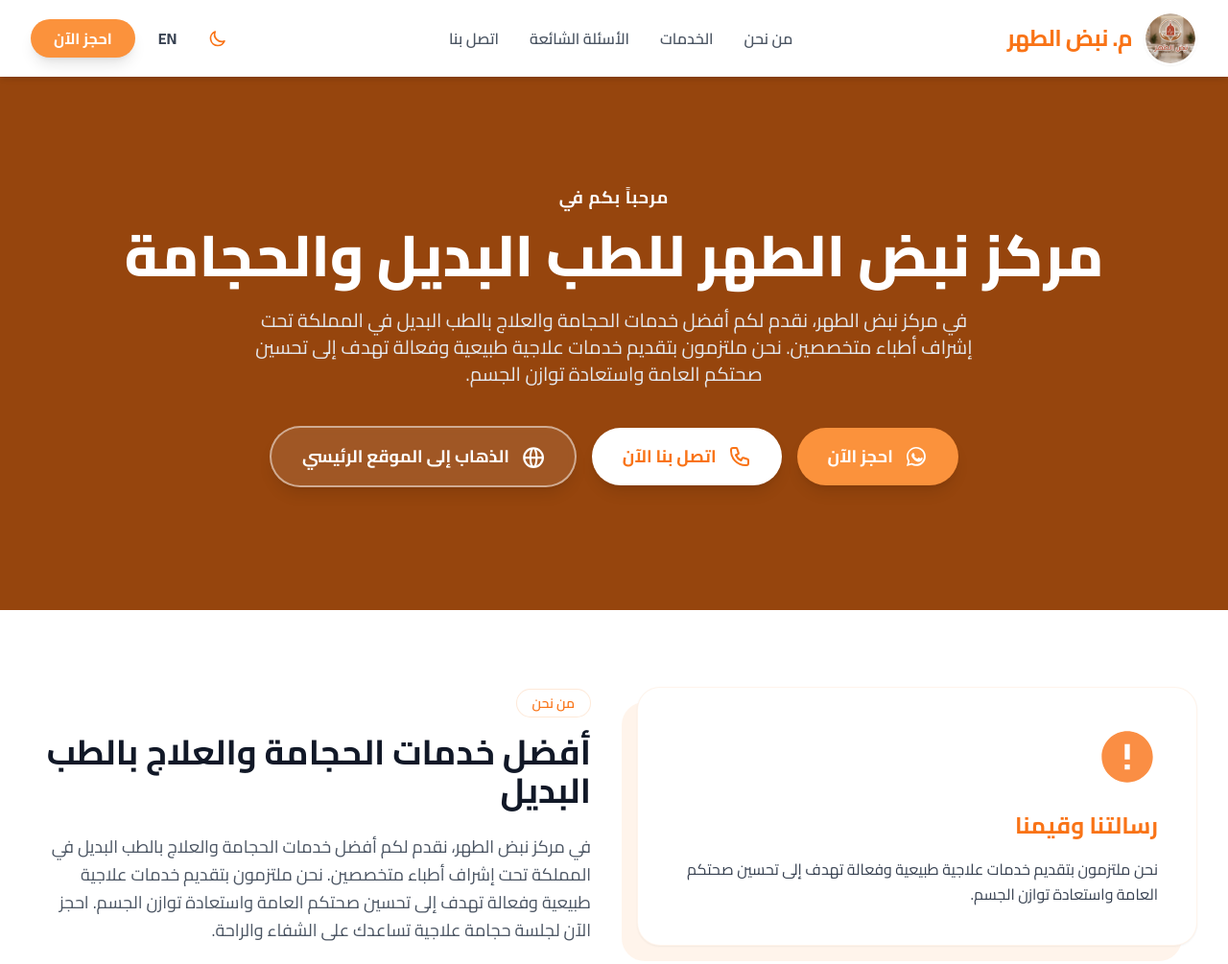
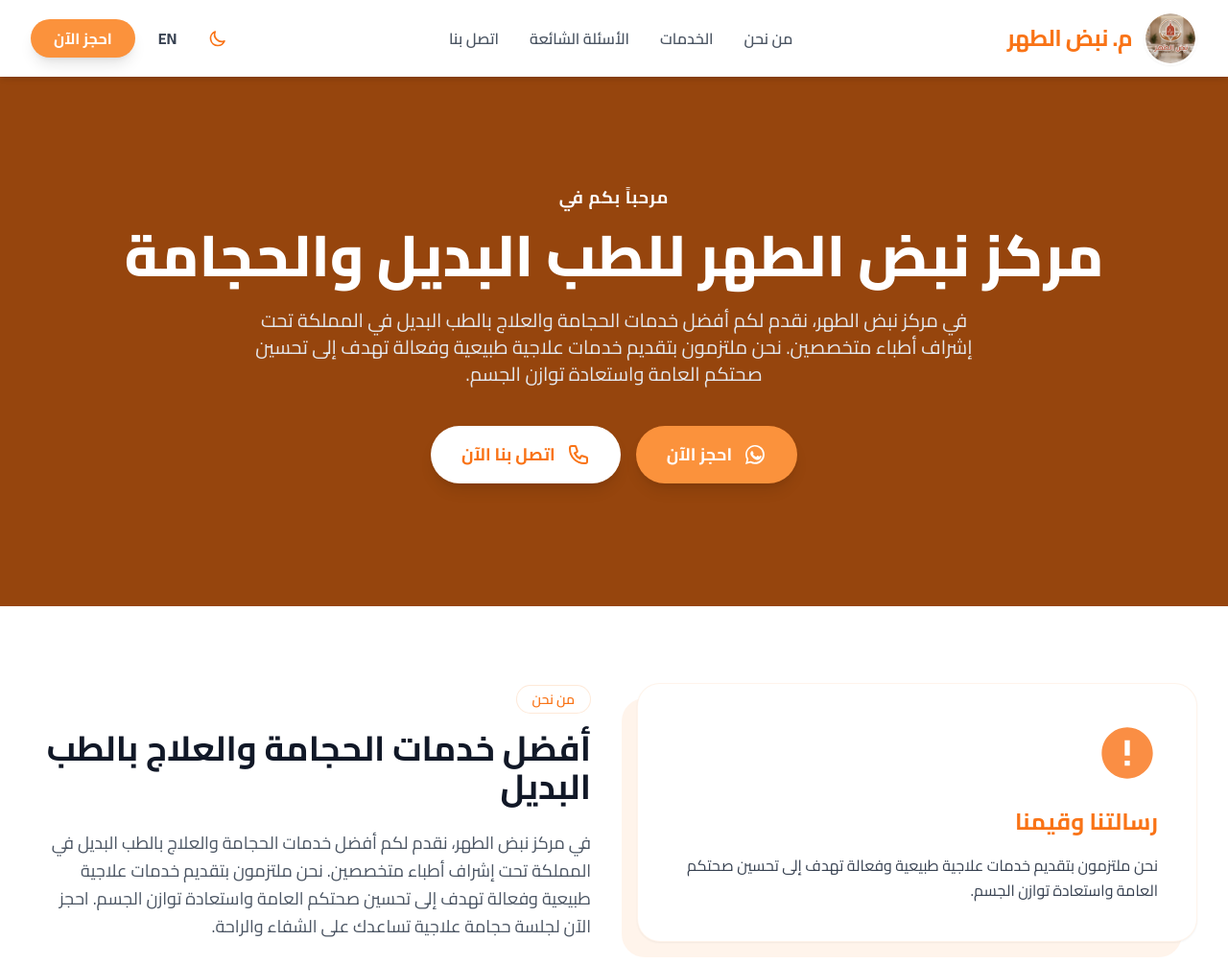
Before and after one commit to Kayen-Elshefaa/.github.io, a plain HTML site: page index.html in a window 1280 px wide. Shown: the top 1005 px of the page at 96% size. Drawn offline with nearby package versions, Linux system fonts and the light colour scheme.

Commit message:
index.html

```diff
--- a/index.html
+++ b/index.html
@@ -132,12 +132,6 @@
                     <svg class="w-6 h-6" fill="none" stroke="currentColor" viewBox="0 0 24 24"><path stroke-linecap="round" stroke-linejoin="round" stroke-width="2" d="M3 5a2 2 0 012-2h3.28a1 1 0 01.948.684l1.498 4.493a1 1 0 01-.502 1.21l-2.257 1.13a11.042 11.042 0 005.516 5.516l1.13-2.257a1 1 0 011.21-.502l4.493 1.498a1 1 0 01.684.949V19a2 2 0 01-2 2h-1C9.716 21 3 14.284 3 6V5z"></path></svg>
                     <span data-i18n="call_now">اتصل بنا الآن</span>
                 </a>
-
-                <a href="https://kayen-elshefaa.github.io/Kayen-Elshefaa-home.github.io/" target="_blank" rel="noopener noreferrer" class="w-full sm:w-auto bg-white/10 hover:bg-white/20 border-2 border-white/50 backdrop-blur-sm text-white px-8 py-4 rounded-full font-bold text-lg transition-all shadow-lg hover:shadow-xl transform hover:-translate-y-1 flex items-center justify-center gap-3">
-                    <svg class="w-6 h-6" fill="none" stroke="currentColor" viewBox="0 0 22 22"><path stroke-linecap="round" stroke-linejoin="round" stroke-width="2" d="M21 12a9 9 0 01-9 9m9-9a9 9 0 00-9-9m9 9H3m9 9a9 9 0 01-9-9m9 9c1.657 0 3-4.03 3-9s-1.343-9-3-9m0 18c-1.657 0-3-4.03-3-9s1.343-9 3-9m-9 9a9 9 0 019-9"></path></svg>
-                    <span data-i18n="visit_main_site">الذهاب إلى الموقع الرئيسي</span>
-                </a>
-
             </div>
         </div>
     </header>
```
